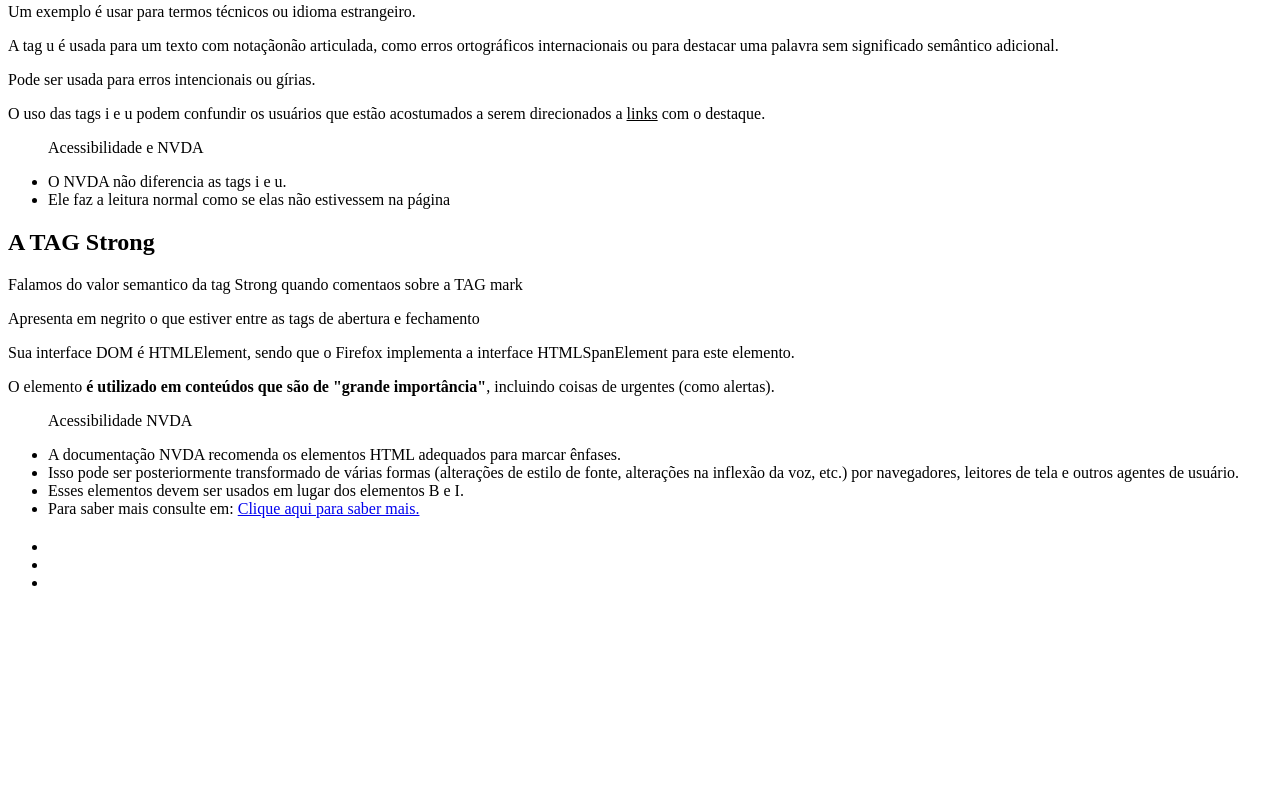
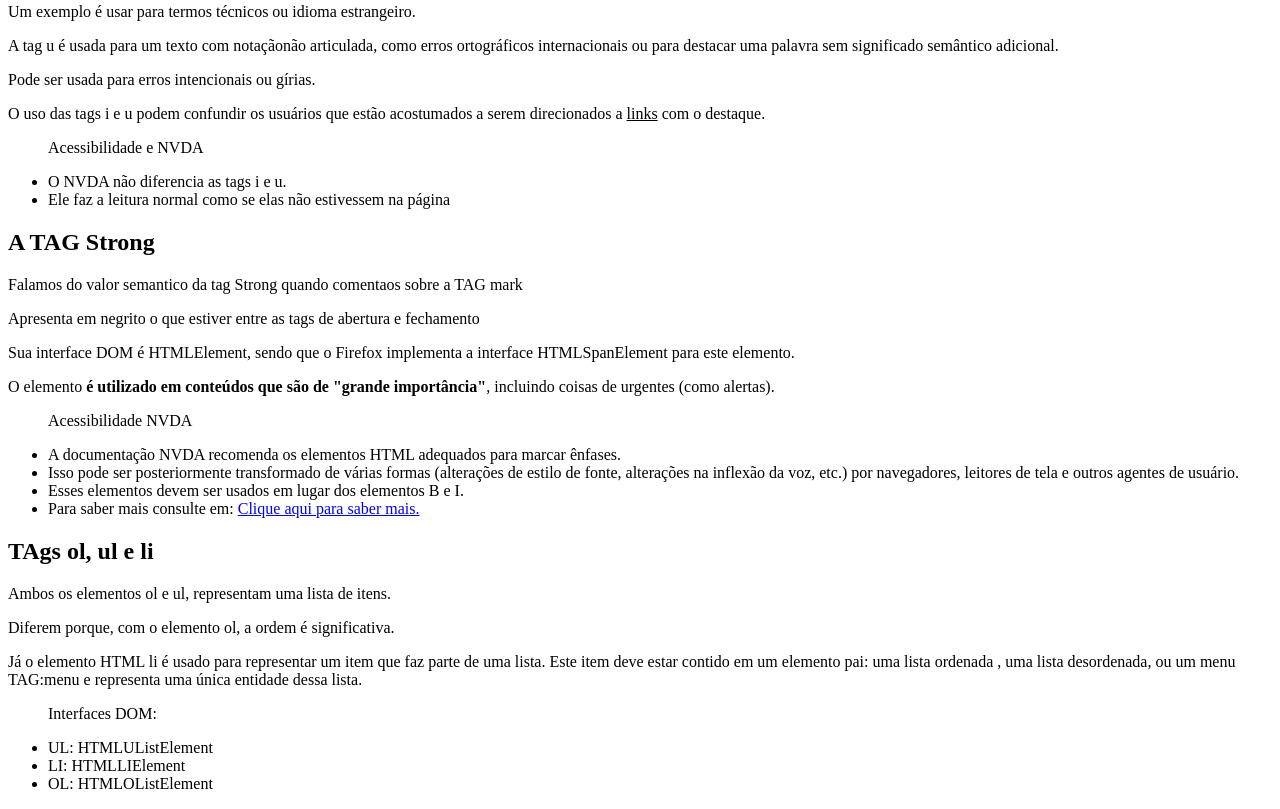
Before and after one commit to andresilveira1980/Desafio-DIO-Criar-Uma-Pgina-Web, a plain HTML site: page index.html in a window 1280 px wide. Shown: the part 1773-2582 px from the top of the page. Before the commit the page ends 2381 px from the top, so only its background shows below. Drawn offline with Linux system fonts and the light colour scheme.

Commit message:
tags-ol-ul-li

```diff
--- a/index.html
+++ b/index.html
@@ -141,16 +141,17 @@
         </section>
         <section>
             <div>
-                <h2></h2>
-                <p></p>
-                <p></p>
-                <p></p>
-                <p></p>
+                <h2>TAgs ol, ul e li</h2>
+                <p>Ambos os elementos ol e ul, representam uma lista de itens. </p>
+                <p> Diferem porque, com o elemento ol, a ordem é significativa.</p>
+                <p> Já o elemento HTML li é usado para representar um item que faz parte de uma lista.
+                    Este item deve estar contido em um elemento pai: uma lista ordenada , uma lista desordenada, ou um menu TAG:menu
+                    e representa uma única entidade dessa lista. </p>
                 <ul>
-                    <p></p>
-                    <li></li>
-                    <li></li>
-                    <li></li>
+                    <p>Interfaces DOM:</p>
+                    <li>UL: HTMLUListElement</li>
+                    <li>LI:  HTMLLIElement</li>
+                    <li>OL: HTMLOListElement</li>
                 </ul>
             </div>
         </section>
```
